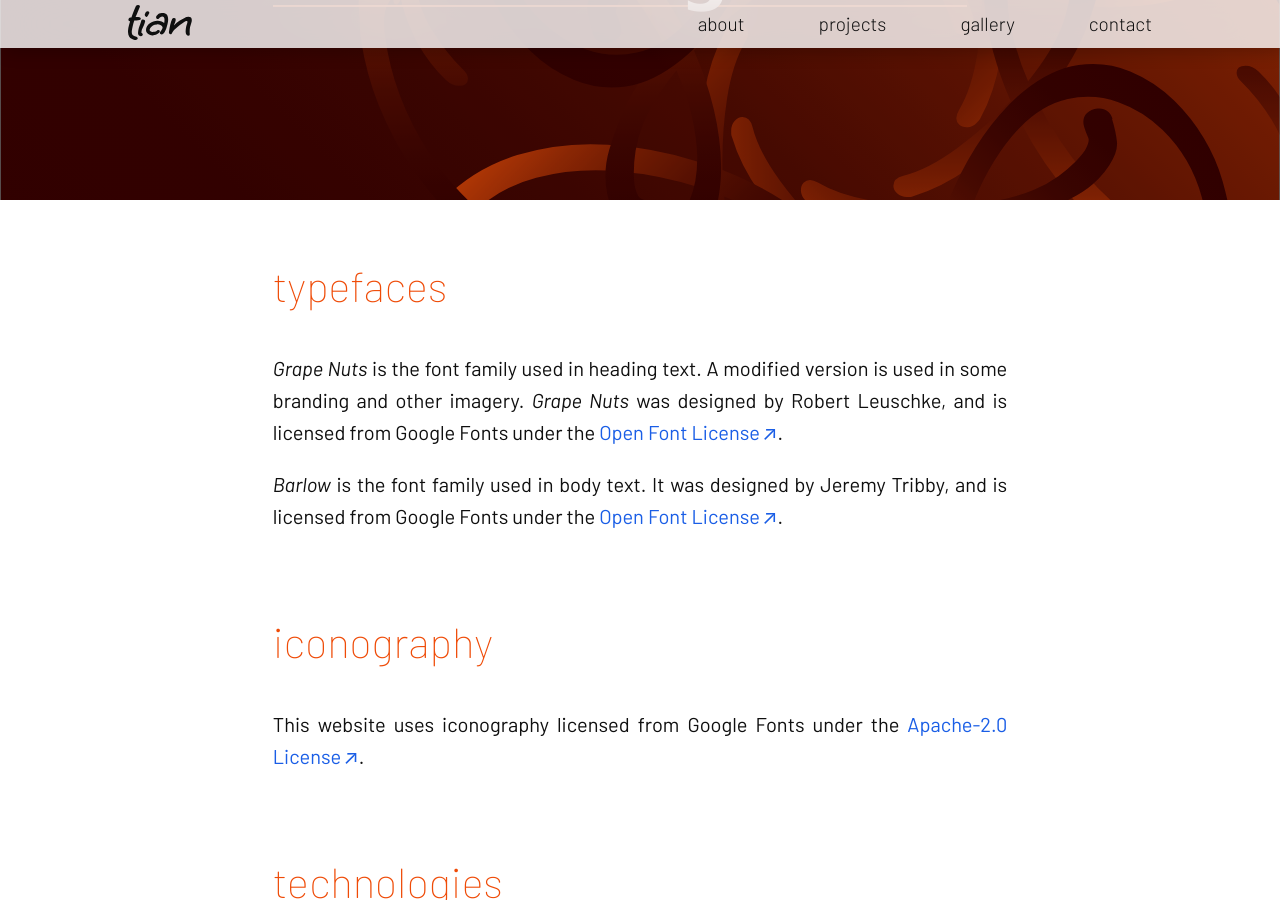
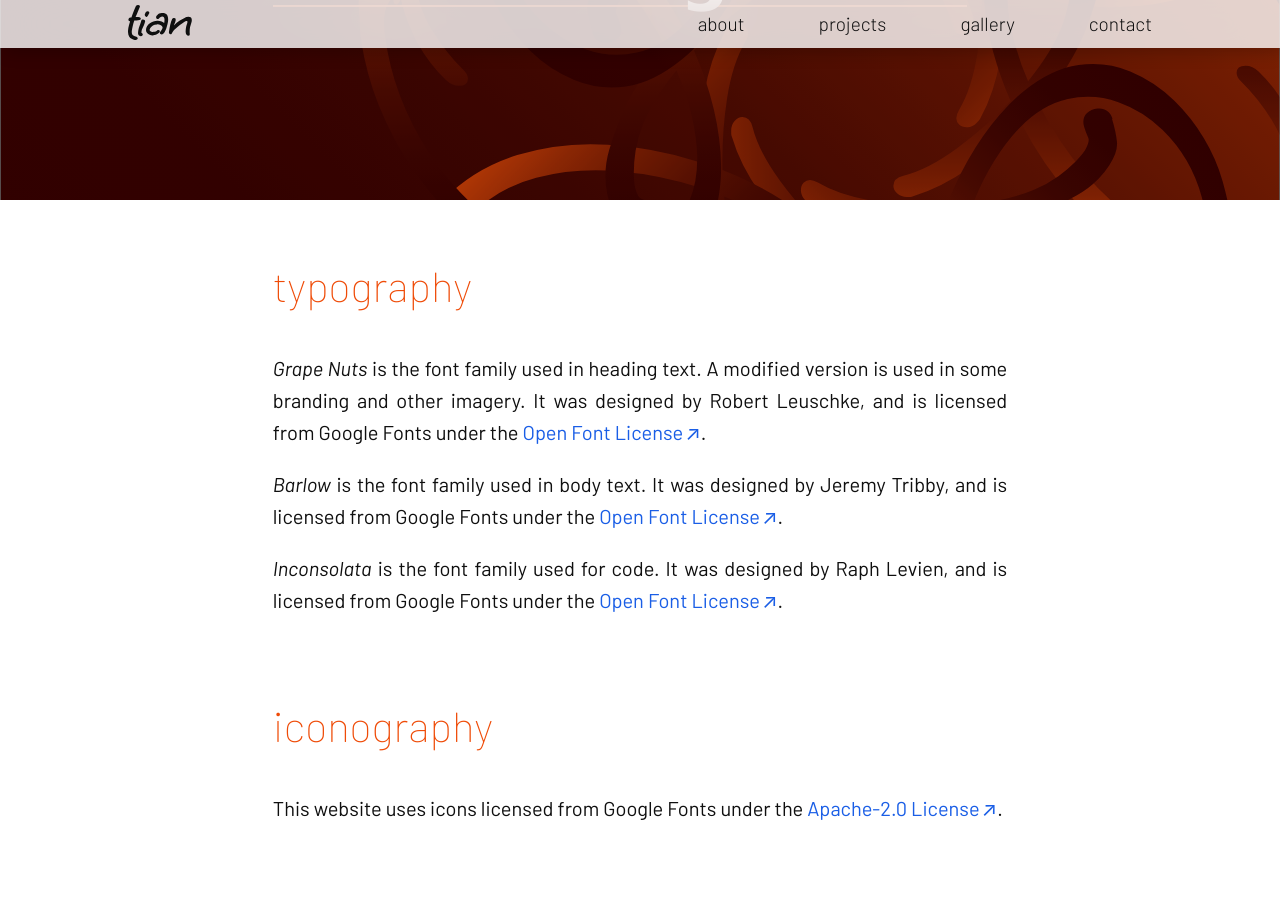
Before and after one commit to qitianshi/qitianshi.com, a Jekyll site: the page built from src/legal/acknowledgments.html, in a window 1280 px wide and 900 px high, scrolled down 250 px. Built offline with Jekyll 4.4.1, drawn with Linux system fonts in a browser that asks for light colours; some web fonts are replaced.

Commit message:
Add Inconsolata typeface to Acknowledgments

```diff
--- a/src/legal/acknowledgments.html
+++ b/src/legal/acknowledgments.html
@@ -13,17 +13,20 @@ navbar_transparency_theme: "dark"
 <!-- Copyright 2023 Qi Tianshi. All rights reserved. -->
 
 
-<h2>typefaces</h2>
+<h2>typography</h2>
 <p>
-    <i>Grape Nuts</i> is the font family used in heading text. A modified version is used in some branding and other imagery. <i>Grape Nuts</i> was designed by Robert Leuschke, and is licensed from Google Fonts under the <a href="https://scripts.sil.org/cms/scripts/page.php?site_id=nrsi&id=OFL" target="_blank" class="external-link">Open Font License</a>.
+    <i>Grape Nuts</i> is the font family used in heading text. A modified version is used in some branding and other imagery. It was designed by Robert Leuschke, and is licensed from Google Fonts under the <a href="https://scripts.sil.org/cms/scripts/page.php?site_id=nrsi&id=OFL" target="_blank" class="external-link">Open Font License</a>.
 </p>
 <p>
     <i>Barlow</i> is the font family used in body text. It was designed by Jeremy Tribby, and is licensed from Google Fonts under the <a href="https://scripts.sil.org/cms/scripts/page.php?site_id=nrsi&id=OFL" target="_blank" class="external-link">Open Font License</a>.
 </p>
+<p>
+    <i>Inconsolata</i> is the font family used for code. It was designed by Raph Levien, and is licensed from Google Fonts under the <a href="https://scripts.sil.org/cms/scripts/page.php?site_id=nrsi&id=OFL" target="_blank" class="external-link">Open Font License</a>.
+</p>
 
 <h2>iconography</h2>
 <p>
-    This website uses iconography licensed from Google Fonts under the <a href="https://www.apache.org/licenses/LICENSE-2.0.html" target="_blank" class="external-link">Apache-2.0 License</a>.
+    This website uses icons licensed from Google Fonts under the <a href="https://www.apache.org/licenses/LICENSE-2.0.html" target="_blank" class="external-link">Apache-2.0 License</a>.
 </p>
 
 <h2>technologies</h2>
```
